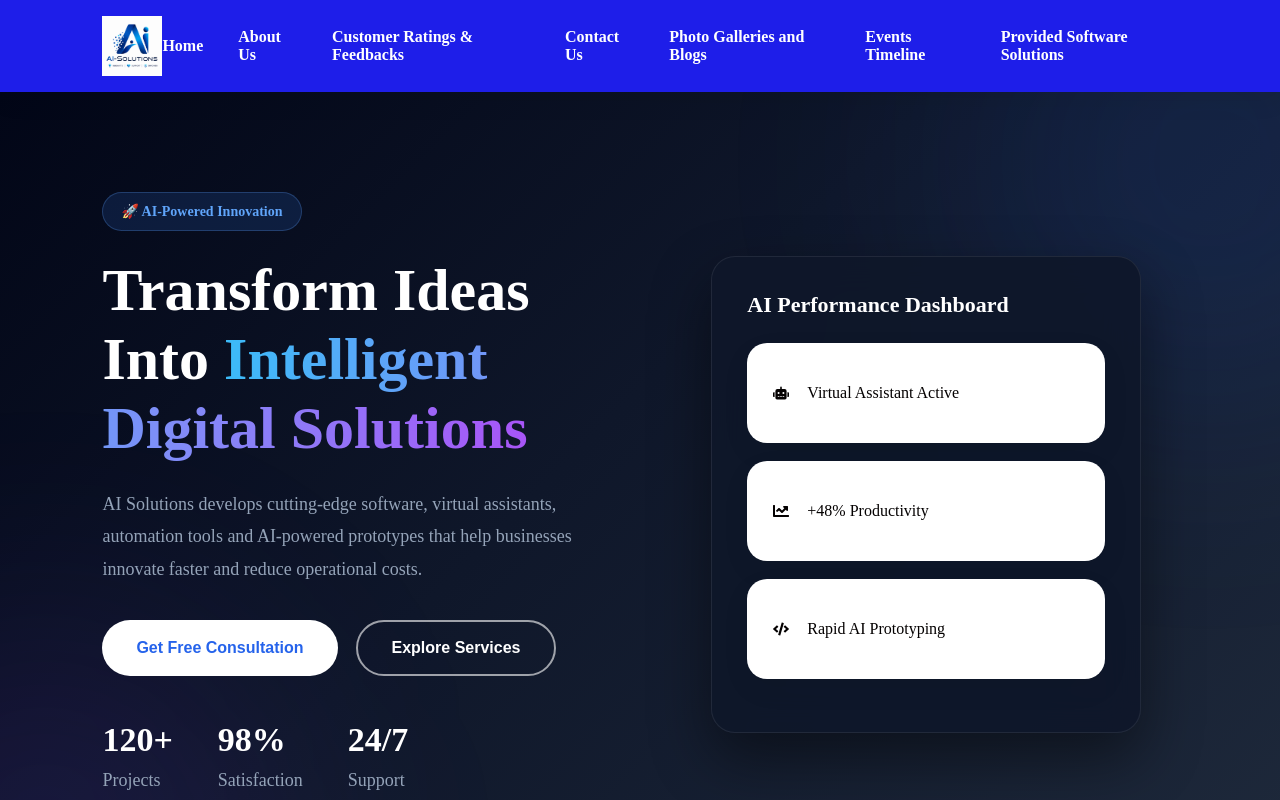
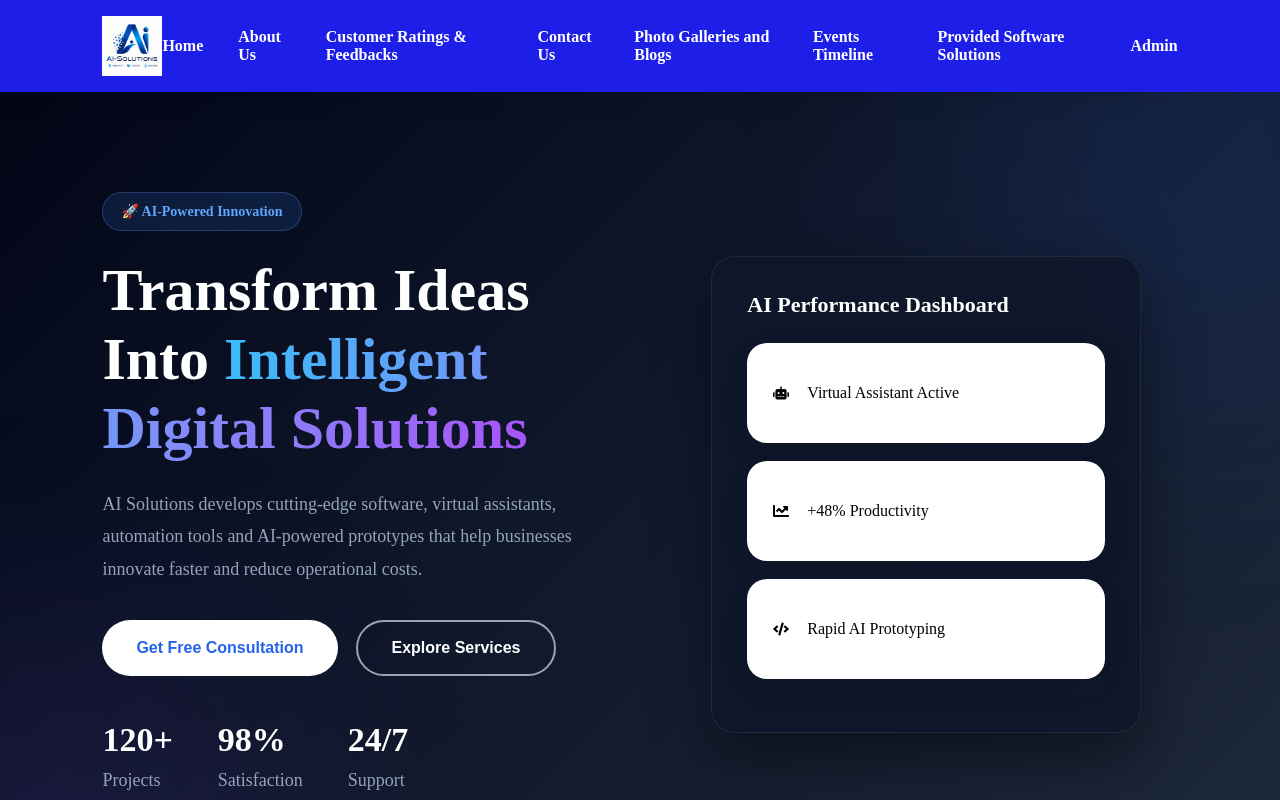
Before and after one commit to Bibek-Repository/Project-4, a React (Vite) app in the folder my-homepage/: page / in a window 1280 px wide. Shown: the top 800 px of the page. Built offline with nearby package versions, Linux system fonts and the light colour scheme; no server answers.

Commit message:
admin router

```diff
--- a/my-homepage/src/components/Navbar.jsx
+++ b/my-homepage/src/components/Navbar.jsx
@@ -2,6 +2,7 @@
 import '../index.css';
 import { Link } from "react-router-dom";
 import logo from "../assets/ai_solutions_logo.png";
+
 
 function Navbar() {
   return (
@@ -22,6 +23,7 @@ function Navbar() {
         <li><Link to="/GalleryBlog">Photo Galleries and Blogs</Link></li>
         <li><Link to="/Events">Events Timeline</Link></li>
         <li><Link to="/FinalServices">Provided Software Solutions</Link></li>
+        <li><Link to="/admin/login">Admin</Link></li>
       </ul>
     </nav>
   );
```
